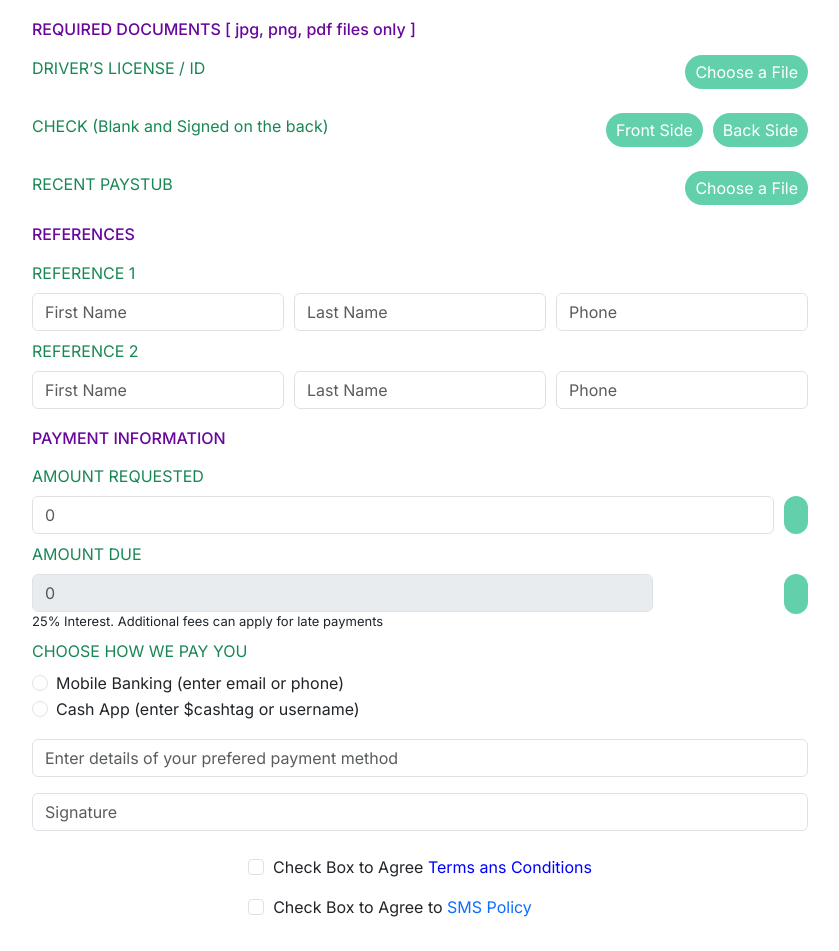
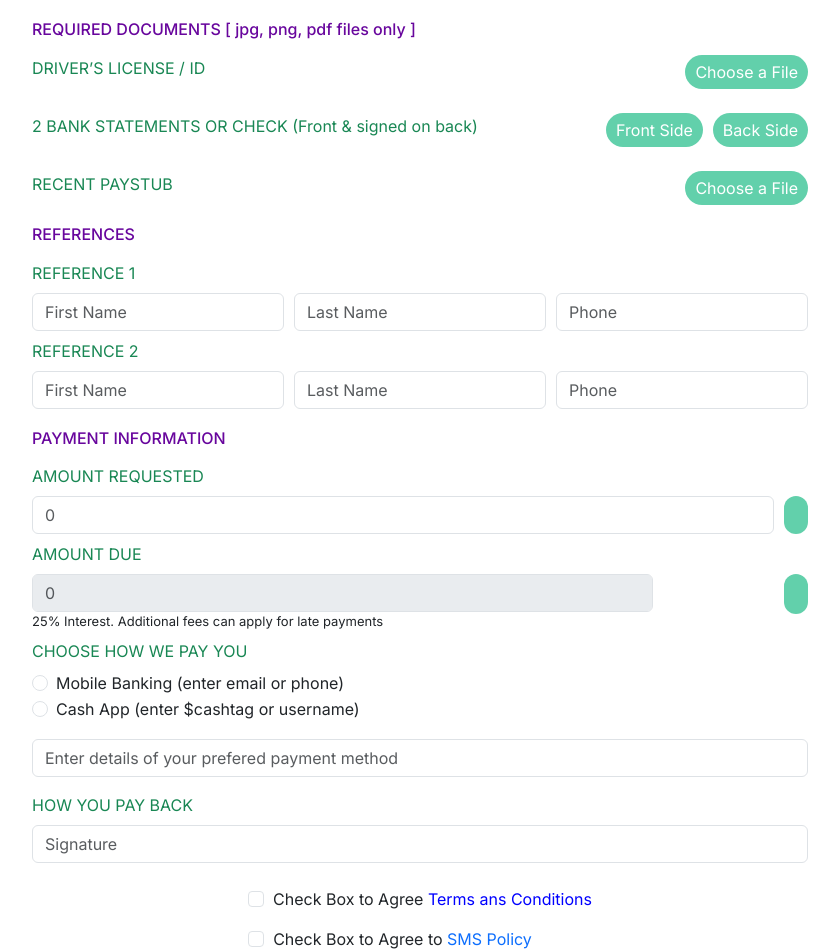
Before and after one commit to mubinkg/micro-finance, a Next.js app: page /zimba-cash/resubmit in a window 1280 px wide. Shown: the part 807-1758 px from the top of the page, without its empty margins (220-1059 px from the left). Built offline with nearby package versions, Linux system fonts and the light colour scheme; no server answers.

Commit message:
udpate text title

```diff
--- a/app/zimba-cash/loan/page.jsx
+++ b/app/zimba-cash/loan/page.jsx
@@ -474,7 +474,7 @@ export default function Page() {
                         }
                     </div>
                     <div className='mt-4' style={{ width: "100%", display: "flex", justifyContent: "space-between", alignContent: "center", alignItems: "center" }}>
-                        <Label className='text-success'>CHECK (Blank and Signed on the back)</Label>
+                        <Label className='text-success'>2 BANK STATEMENTS OR CHECK (Front & signed on back)</Label>
                         <div style={{ display: 'flex', gap: "10px" }}>
                             <label style={{ cursor: "pointer", padding: '5px 10px', color: "white", background: "#62d0ab", border: 'none', outline: "none", borderRadius: "50px" }}>
                                 <input required {...register('checkFront')} type="file" style={{ display: 'none' }} />
@@ -699,12 +699,12 @@ export default function Page() {
                                 />
                             )}
                         />
+                        <Label className='mt-3 text-success'>HOW YOU PAY BACK</Label>
                         <Controller
                             control={control}
                             name='signature'
                             render={({ field }) => (
                                 <Input
-                                    className='mt-3'
                                     {...field}
                                     style={{
                                         border: errors.signature ? "1px solid red":""
--- a/app/zimba-cash/resubmit/page.jsx
+++ b/app/zimba-cash/resubmit/page.jsx
@@ -417,7 +417,7 @@ export default function Page() {
                         }
                     </div>
                     <div className='mt-4' style={{ width: "100%", display: "flex", justifyContent: "space-between", alignContent: "center", alignItems: "center" }}>
-                        <Label className='text-success'>CHECK (Blank and Signed on the back)</Label>
+                        <Label className='text-success'>2 BANK STATEMENTS OR CHECK (Front & signed on back)</Label>
                         <div style={{ display: 'flex', gap: "10px" }}>
                             <label style={{ cursor: "pointer", padding: '5px 10px', color: "white", background: "#62d0ab", border: 'none', outline: "none", borderRadius: "50px" }}>
                                 <input required {...register('checkFront')} type="file" style={{ display: 'none' }} />
@@ -661,12 +661,12 @@ export default function Page() {
                                 />
                             )}
                         />
+                        <Label className='mt-3 text-success'>HOW YOU PAY BACK</Label>
                         <Controller
                             control={control}
                             name='signature'
                             render={({ field }) => (
                                 <Input
-                                    className='mt-3'
                                     {...field}
                                     style={{
                                         border: errors.signature ? "1px solid red" : ""
--- a/utils/urls.js
+++ b/utils/urls.js
@@ -1,6 +1,6 @@
 // const env = 'production';
-const env = 'dev';
-// const env = 'uat'
+// const env = 'dev';
+const env = 'uat'
 
 export const logoutUrl = (
     env === 'dev'
```
